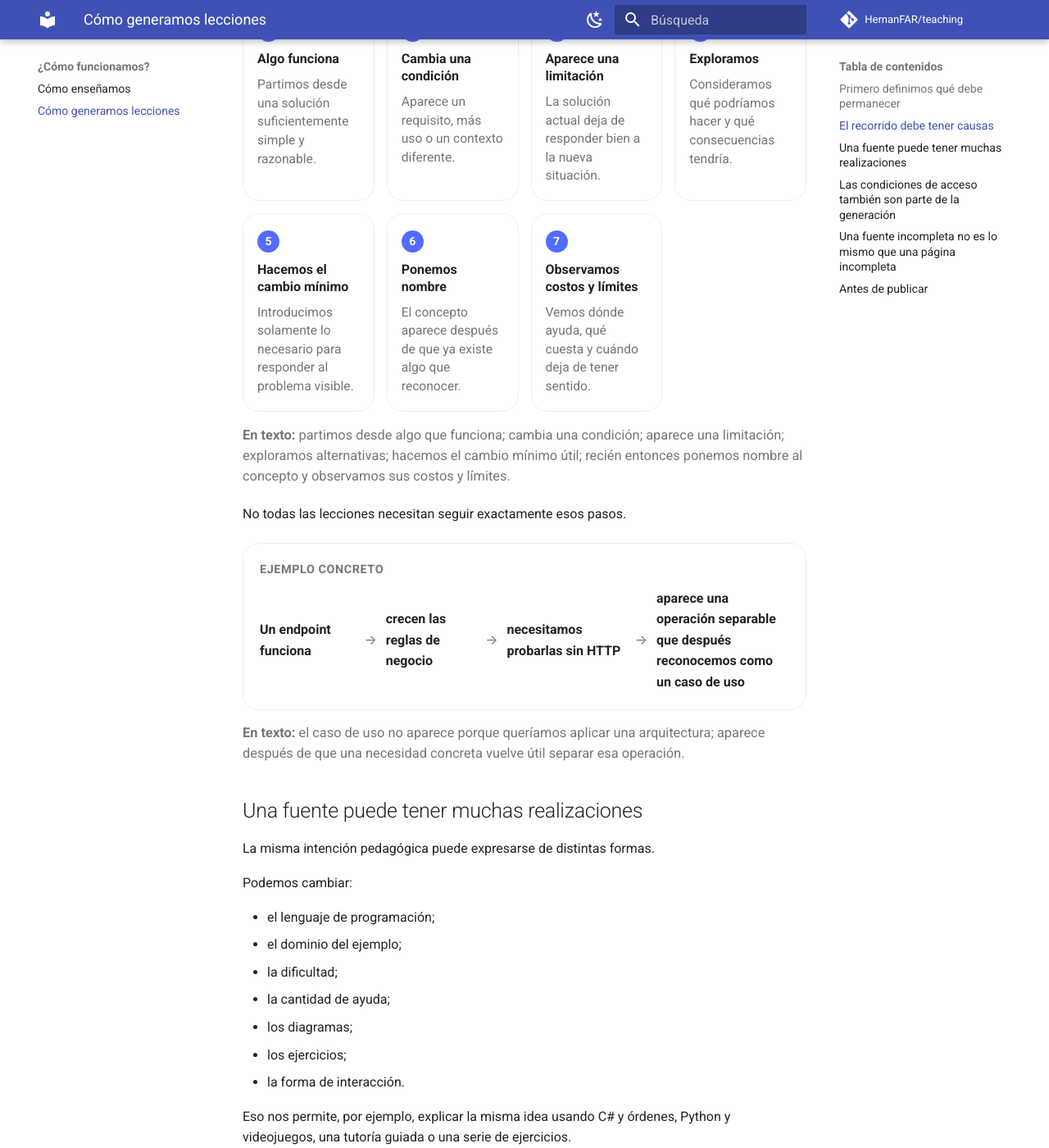
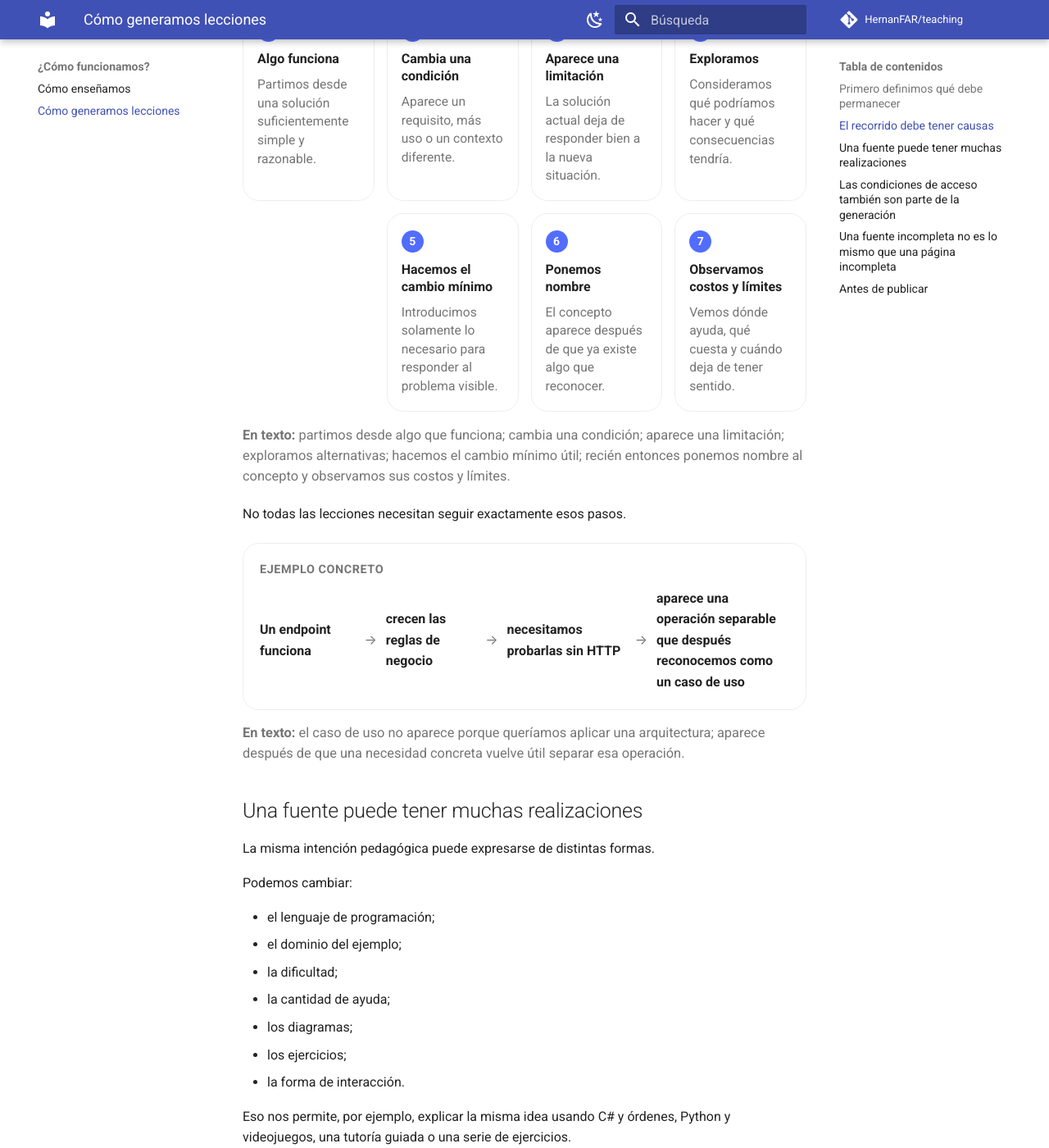
Before and after one commit to HernanFAR/teaching, an MkDocs documentation site: the page built from docs/about/lesson-generation.md, in a window 1280 px wide and 1400 px high, scrolled down 1365 px. Shown: the whole window at 82% size. Built offline with MkDocs 1.6.1 and Material for MkDocs 9.7.7, drawn with Linux system fonts in a browser that asks for light colours; comment, search, counter and statistics services are not loaded.

Commit message:
style: center final causal flow row

```diff
--- a/docs/stylesheets/extra.css
+++ b/docs/stylesheets/extra.css
@@ -763,3 +763,26 @@
     grid-template-columns: 1fr;
   }
 }
+
+
+/* Center the final three cards in the 4 + 3 causal flow layout. */
+@media screen and (min-width: 59.9844em) {
+  .causal-step:nth-of-type(9) {
+    grid-column: 2;
+  }
+}
+
+
+@media screen and (min-width: 59.9844em) {
+  .causal-flow > .causal-step:nth-child(9) {
+    grid-column: 2;
+  }
+
+  .causal-flow > .causal-step:nth-child(11) {
+    grid-column: 3;
+  }
+
+  .causal-flow > .causal-step:nth-child(13) {
+    grid-column: 4;
+  }
+}
```
